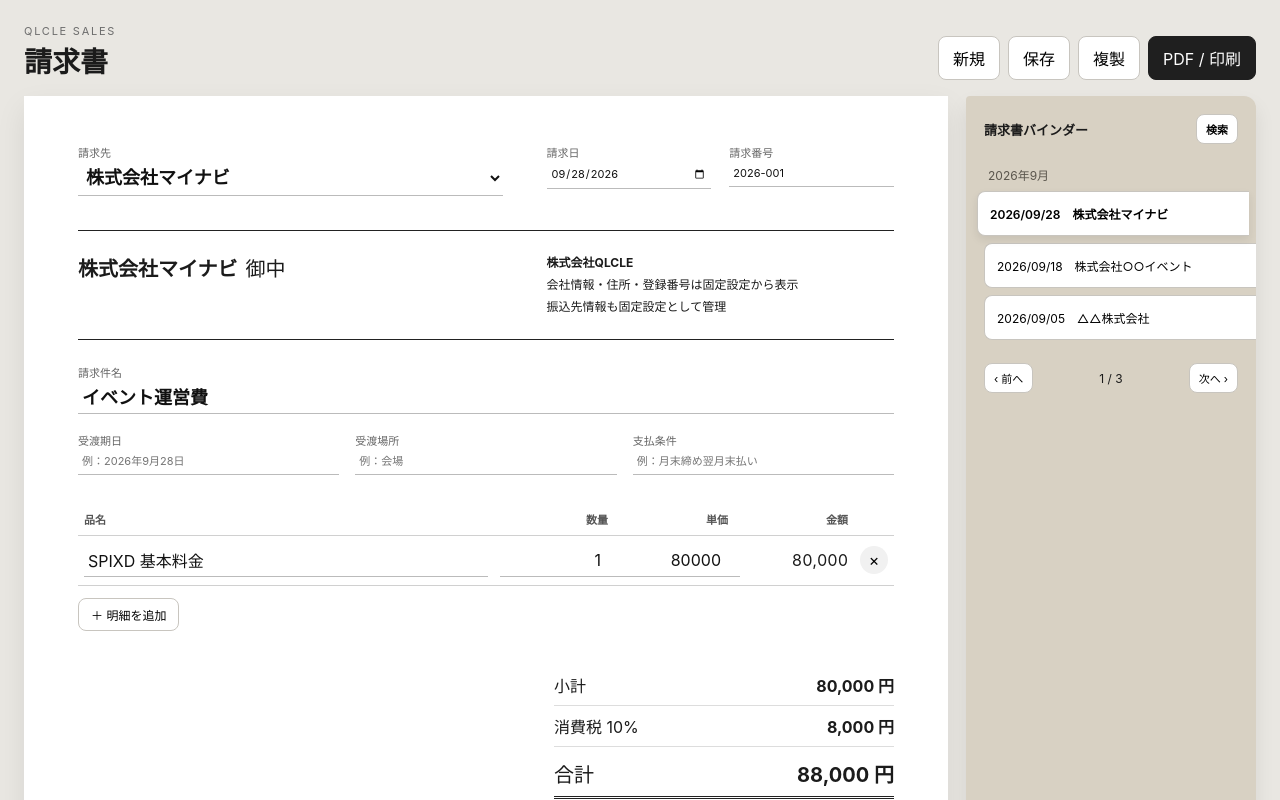
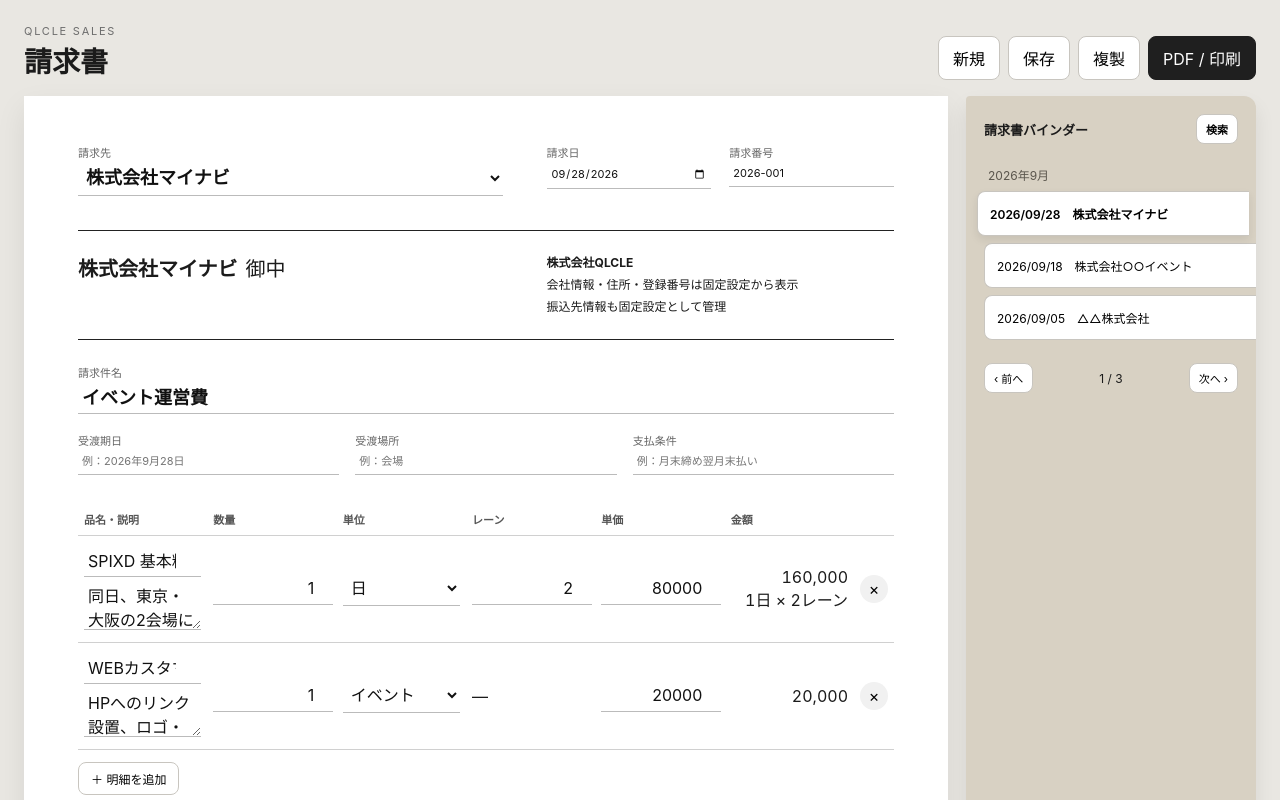
Before and after one commit to sterakawa/qlcle-sales, a Next.js app: page / in a window 1280 px wide. Shown: the top 800 px of the page. Built offline with nearby package versions, Linux system fonts and the light colour scheme.

Commit message:
Add descriptions, units and lane-based calculation

```diff
--- a/app/page.tsx
+++ b/app/page.tsx
@@ -2,24 +2,32 @@
 
 import { useMemo, useState } from "react";
 
+type CalculationType = "standard" | "lane";
+
 type LineItem = {
   id: number;
   name: string;
+  description: string;
   quantity: number;
+  unit: string;
+  lanes: number;
   unitPrice: number;
+  calculationType: CalculationType;
 };
 
 const itemPresets = [
-  { name: "SPIXD 基本料金", unitPrice: 80000 },
-  { name: "WEBカスタマイズ", unitPrice: 20000 },
-  { name: "レシートカスタマイズ", unitPrice: 20000 },
-  { name: "フレーム制作", unitPrice: 20000 },
-  { name: "オペレーター費", unitPrice: 30000 },
-  { name: "カメラマン費", unitPrice: 40000 },
-  { name: "交通費", unitPrice: 0 },
-  { name: "搬入・テスト稼働費", unitPrice: 0 },
-  { name: "機材費", unitPrice: 0 },
+  { name: "SPIXD 基本料金", unitPrice: 80000, unit: "日", calculationType: "lane" as CalculationType },
+  { name: "WEBカスタマイズ", unitPrice: 20000, unit: "イベント", calculationType: "standard" as CalculationType },
+  { name: "レシートカスタマイズ", unitPrice: 20000, unit: "イベント", calculationType: "standard" as CalculationType },
+  { name: "フレーム制作", unitPrice: 20000, unit: "イベント", calculationType: "standard" as CalculationType },
+  { name: "オペレーター費", unitPrice: 30000, unit: "人", calculationType: "standard" as CalculationType },
+  { name: "カメラマン費", unitPrice: 40000, unit: "人", calculationType: "standard" as CalculationType },
+  { name: "交通費", unitPrice: 0, unit: "式", calculationType: "standard" as CalculationType },
+  { name: "搬入・テスト稼働費", unitPrice: 0, unit: "式", calculationType: "standard" as CalculationType },
+  { name: "機材費", unitPrice: 0, unit: "台", calculationType: "standard" as CalculationType },
 ];
+
+const unitOptions = ["日", "イベント", "式", "人", "名", "台", "会場", "レーン", "枚", "時間"];
 
 const sampleInvoices = [
   "2026/09/28　株式会社マイナビ",
@@ -27,16 +35,53 @@
   "2026/09/05　△△株式会社",
 ];
 
+function lineAmount(item: LineItem) {
+  const multiplier = item.calculationType === "lane" ? item.lanes : 1;
+  return item.quantity * multiplier * item.unitPrice;
+}
+
+function blankItem(): LineItem {
+  return {
+    id: Date.now() + Math.random(),
+    name: "",
+    description: "",
+    quantity: 1,
+    unit: "式",
+    lanes: 1,
+    unitPrice: 0,
+    calculationType: "standard",
+  };
+}
+
 export default function Home() {
   const [customer, setCustomer] = useState("株式会社マイナビ");
   const [subject, setSubject] = useState("イベント運営費");
   const [invoiceNo, setInvoiceNo] = useState("2026-001");
   const [items, setItems] = useState<LineItem[]>([
-    { id: 1, name: "SPIXD 基本料金", quantity: 1, unitPrice: 80000 },
+    {
+      id: 1,
+      name: "SPIXD 基本料金",
+      description: "同日、東京・大阪の2会場にて実施",
+      quantity: 1,
+      unit: "日",
+      lanes: 2,
+      unitPrice: 80000,
+      calculationType: "lane",
+    },
+    {
+      id: 2,
+      name: "WEBカスタマイズ",
+      description: "HPへのリンク設置、ロゴ・タイトル反映",
+      quantity: 1,
+      unit: "イベント",
+      lanes: 1,
+      unitPrice: 20000,
+      calculationType: "standard",
+    },
   ]);
 
   const subtotal = useMemo(
-    () => items.reduce((sum, item) => sum + item.quantity * item.unitPrice, 0),
+    () => items.reduce((sum, item) => sum + lineAmount(item), 0),
     [items]
   );
   const tax = Math.floor(subtotal * 0.1);
@@ -49,10 +94,7 @@
   };
 
   const addItem = () => {
-    setItems((current) => [
-      ...current,
-      { id: Date.now(), name: "", quantity: 1, unitPrice: 0 },
-    ]);
+    setItems((current) => [...current, blankItem()]);
   };
 
   const removeItem = (id: number) => {
@@ -61,9 +103,16 @@
 
   const choosePreset = (id: number, name: string) => {
     const preset = itemPresets.find((item) => item.name === name);
+    if (!preset) {
+      updateItem(id, { name });
+      return;
+    }
     updateItem(id, {
       name,
-      unitPrice: preset?.unitPrice ?? 0,
+      unitPrice: preset.unitPrice,
+      unit: preset.unit,
+      calculationType: preset.calculationType,
+      lanes: preset.calculationType === "lane" ? 1 : 1,
     });
   };
 
@@ -71,7 +120,7 @@
     setCustomer("");
     setSubject("");
     setInvoiceNo("");
-    setItems([{ id: Date.now(), name: "", quantity: 1, unitPrice: 0 }]);
+    setItems([blankItem()]);
   };
 
   return (
@@ -153,27 +202,39 @@
           <table className="items">
             <thead>
               <tr>
-                <th>品名</th>
-                <th className="number">数量</th>
-                <th className="number">単価</th>
-                <th className="number">金額</th>
+                <th>品名・説明</th>
+                <th className="qtyCol">数量</th>
+                <th className="unitCol">単位</th>
+                <th className="laneCol">レーン</th>
+                <th className="priceCol">単価</th>
+                <th className="amountCol">金額</th>
                 <th className="small"></th>
               </tr>
             </thead>
             <tbody>
               {items.map((item) => (
                 <tr key={item.id}>
-                  <td>
+                  <td className="itemMain">
                     <input
+                      className="itemName"
                       list="item-presets"
                       value={item.name}
                       onChange={(e) => choosePreset(item.id, e.target.value)}
                       placeholder="項目を選択または入力"
                     />
+                    <textarea
+                      className="itemDescription"
+                      rows={2}
+                      value={item.description}
+                      onChange={(e) =>
+                        updateItem(item.id, { description: e.target.value })
+                      }
+                      placeholder="説明を入力（例：同日、東京・大阪の2会場にて実施）"
+                    />
                   </td>
                   <td>
                     <input
-                      className="number"
+                      className="number compact"
                       type="number"
                       min="0"
                       value={item.quantity}
@@ -183,8 +244,34 @@
                     />
                   </td>
                   <td>
+                    <select
+                      className="compact"
+                      value={item.unit}
+                      onChange={(e) => updateItem(item.id, { unit: e.target.value })}
+                    >
+                      {unitOptions.map((unit) => (
+                        <option key={unit}>{unit}</option>
+                      ))}
+                    </select>
+                  </td>
+                  <td>
+                    {item.calculationType === "lane" ? (
+                      <input
+                        className="number compact"
+                        type="number"
+                        min="1"
+                        value={item.lanes}
+                        onChange={(e) =>
+                          updateItem(item.id, { lanes: Number(e.target.value) })
+                        }
+                      />
+                    ) : (
+                      <span className="notUsed">—</span>
+                    )}
+                  </td>
+                  <td>
                     <input
-                      className="number"
+                      className="number compact"
                       type="number"
                       min="0"
                       value={item.unitPrice}
@@ -194,7 +281,12 @@
                     />
                   </td>
                   <td className="amount">
-                    {(item.quantity * item.unitPrice).toLocaleString("ja-JP")}
+                    {lineAmount(item).toLocaleString("ja-JP")}
+                    {item.calculationType === "lane" && (
+                      <div className="calcHint">
+                        {item.quantity}{item.unit} × {item.lanes}レーン
+                      </div>
+                    )}
                   </td>
                   <td>
                     <button
```
